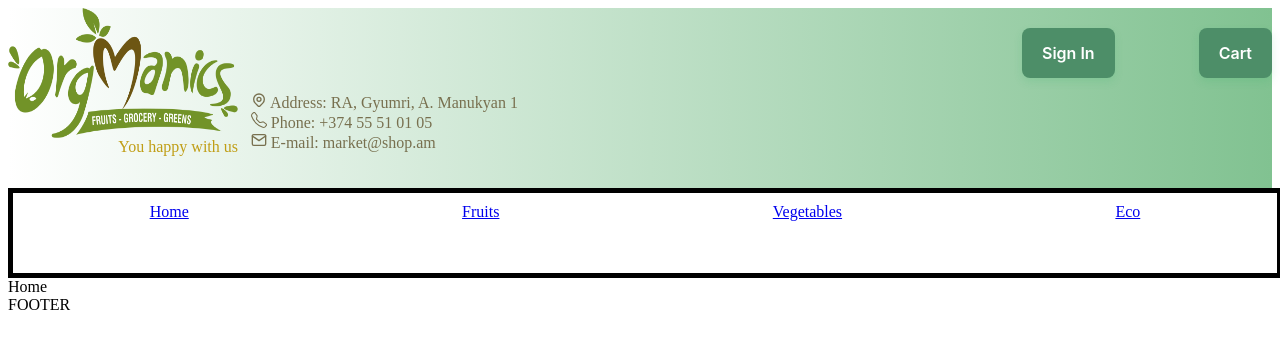
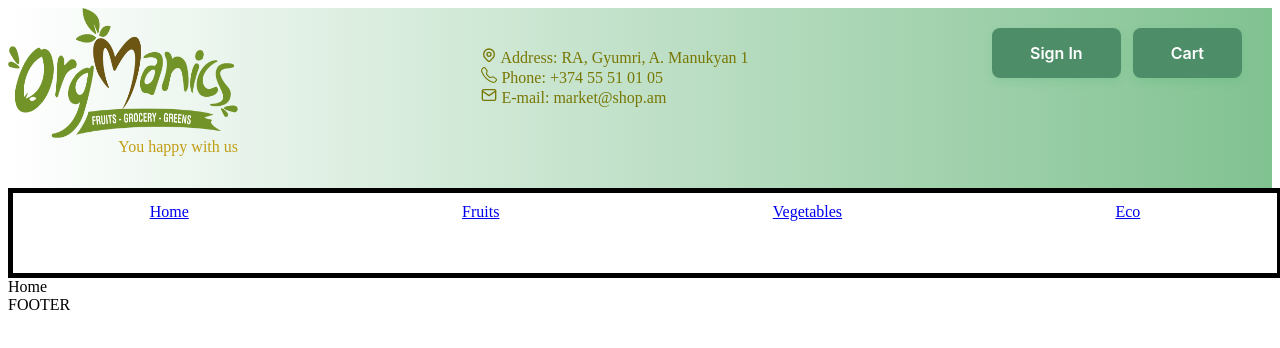
Before and after one commit to Davit2022/frontend, a React app in the folder custom-react-boilerplate/: page / in a window 1280 px wide. Shown: the top 348 px of the page. Built offline with nearby package versions, Linux system fonts and the light colour scheme.

Commit message:
update header

```diff
--- a/custom-react-boilerplate/src/components/common/Info.jsx
+++ b/custom-react-boilerplate/src/components/common/Info.jsx
@@ -6,21 +6,21 @@ import { FiMail } from "react-icons/fi";
 function Info() {
   return (
     <div className="info-items">
-      <span>
+      <div>
         <HiOutlineLocationMarker />
         {" "}
         Address: RA, Gyumri, A. Manukyan 1
-      </span>
-      <span>
+      </div>
+      <div>
         <BsTelephone />
         {" "}
         Phone: +374 55 51 01 05
-      </span>
-      <span>
+      </div>
+      <div>
         <FiMail />
         {" "}
         E-mail: market@shop.am
-      </span>
+      </div>
     </div>
   );
 }
--- a/custom-react-boilerplate/src/components/header/Header.css
+++ b/custom-react-boilerplate/src/components/header/Header.css
@@ -1,20 +1,32 @@
 .header {
     display: flex;
+    width: 100%;
     height: 180px;
     background-image: linear-gradient(to right, rgba(37, 31, 31, 0), rgb(129, 194, 145));
     flex-direction: row;
     justify-content: space-between;
   }
 
-  .header-info {
+.header-logo {
+    width: 230px;
+    height: 130px;
+    color: inherit;
+    text-decoration: inherit;
+    font-family: RobotoThin;
+ }
+
+.header-info {
+    width: 300px;
     display: flex;
+    flex-direction: row;
+    text-decoration: inherit;
+    font-family: RobotoThin;
+    color:#787704;
+    height:137px;
+    flex-wrap: nowrap;
+    align-content: center;
     justify-content: center;
-    align-content: center;
-    flex-wrap: nowrap;
-    flex-direction: column;
-    align-items: stretch;
-    justify-content: space-between;
-    vertical-align: auto;
+    align-items: center;
   }
 
   .header-buttons {
@@ -24,20 +36,10 @@
     justify-content: space-between;
     padding-top: 20px;
     align-content: center;
+    margin-right: 30px;
   }
 
-  .imgLogo {
-    width: 230px;
-    height: 130px;
-    color: inherit;
-    text-decoration: inherit;
-    font-family: RobotoThin;
-    margin-right: 200px;
-  }
-
-
   .header-button {
-    appearance: none;
     backface-visibility: hidden;
     background-color: #4d8e68;
     border-radius: 8px;
@@ -50,21 +52,15 @@
     font-family: Inter, -apple-system, system-ui, "Segoe UI", Helvetica, Arial, sans-serif;
     font-size: 16px;
     font-weight: 600;
-    letter-spacing: normal;
     line-height: 1.5;
-    outline: none;
     overflow: hidden;
-    padding: 13px 20px;
+    padding: 13px 38px;
     position: relative;
     text-align: center;
-    text-decoration: none;
     transform: translate3d(0, 0, 0);
     transition: all .3s;
-    user-select: none;
-    -webkit-user-select: none;
     touch-action: manipulation;
     vertical-align: top;
-    white-space: nowrap;
   }
 
   .header-button:hover {
@@ -83,22 +79,9 @@
     box-shadow: rgba(39, 174, 96, .2) 0 6px 12px;
   }
 
-  .header-info {
-    width: 60%;
-    display: flex;
-    flex-direction: column;
-    color: inherit;
-    text-decoration: inherit;
-    font-family: RobotoThin;
-    margin-top: 200px;
-    color: rgb(120, 112, 79);
+
+  @media screen and (max-width: 800px) {
+    .left, .main, .right {
+      width: 100%;
+    }
   }
-
-  .info-items {
-    display: flex;
-    flex-direction: column;
-    flex-wrap: nowrap;
-    justify-content: flex-end;
-    bottom: 81%;
-    position: absolute;
-  }
```
